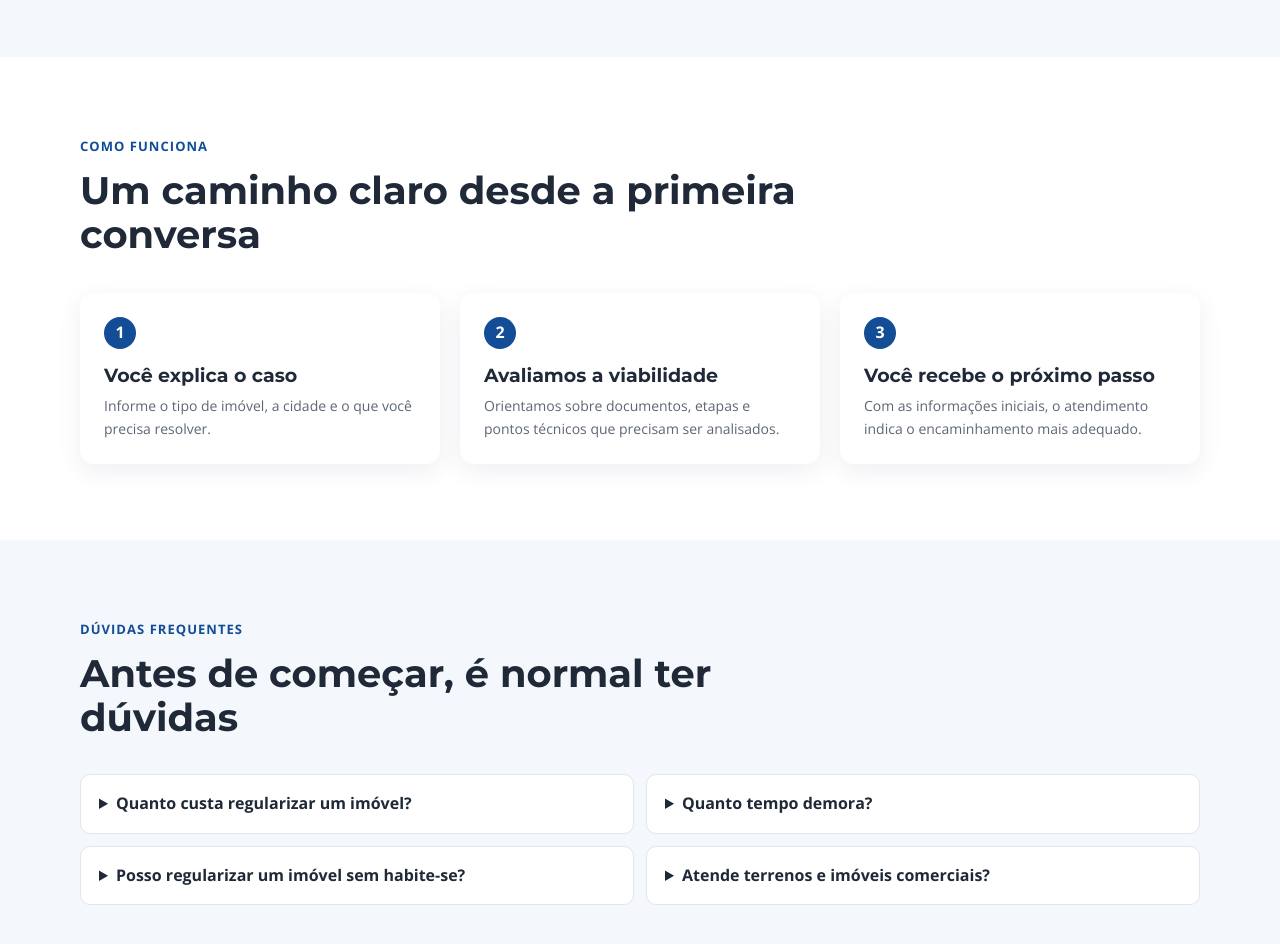
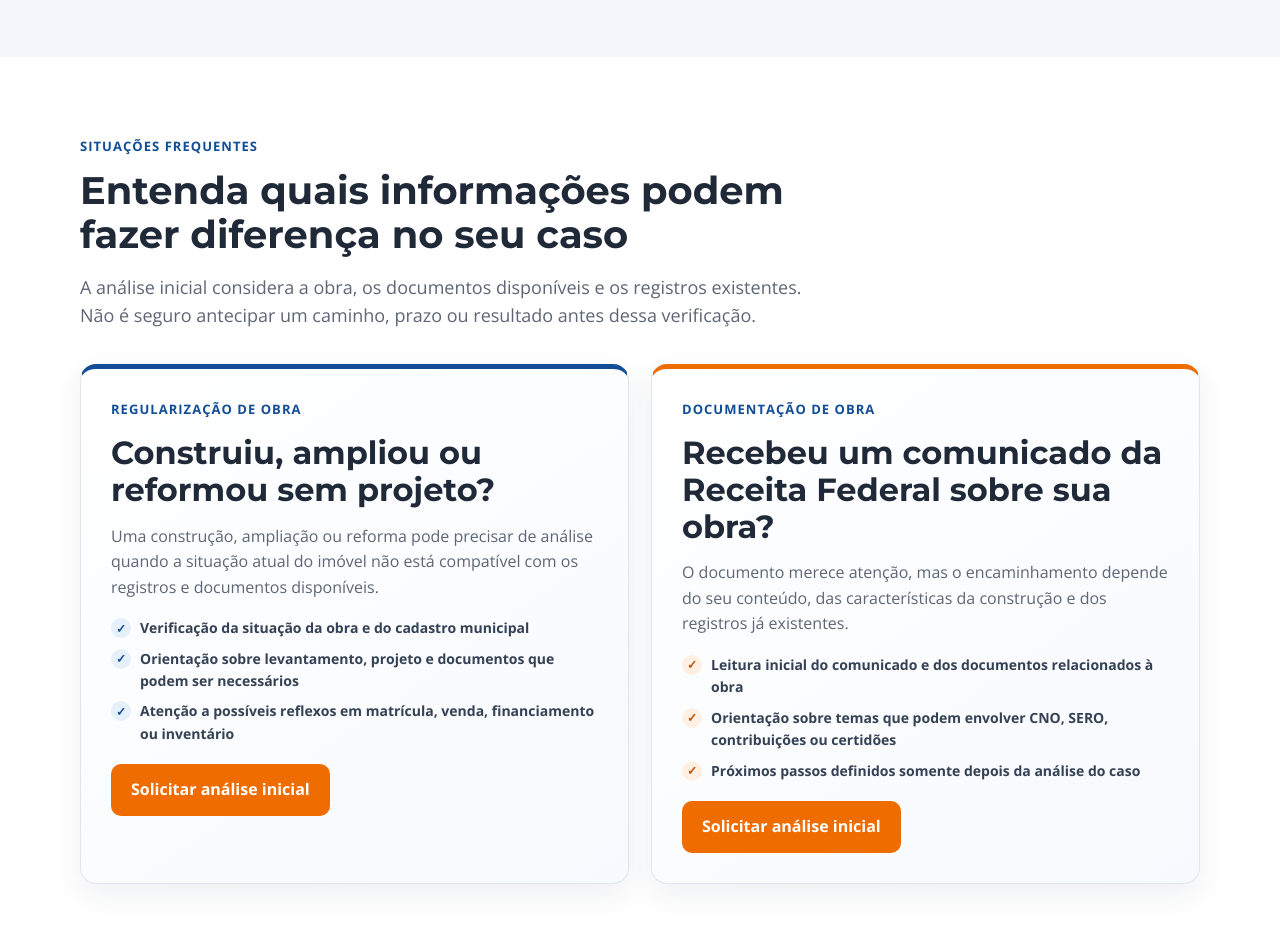
Before and after one commit to ceceprojetos-bot/ccprojetos-landing, a plain HTML site: page index.html in a window 1280 px wide. Shown: the part 1840-2784 px from the top of the page. Drawn offline with nearby package versions, Linux system fonts and the light colour scheme.

Commit message:
Atualiza seções e qualificação da landing

```diff
--- a/index.html
+++ b/index.html
@@ -116,6 +116,18 @@
     .service h3 { font-size: 20px; }
     .service p { margin: 0; color: var(--muted); font-size: 14px; }
     .service a { margin-top: auto; color: var(--blue); font-size: 14px; font-weight: 800; }
+    .case-paths { background: var(--white); }
+    .case-grid { display: grid; grid-template-columns: repeat(2, 1fr); gap: 22px; margin-top: 34px; }
+    .case-card { display: grid; align-content: start; gap: 15px; min-height: 100%; padding: 30px; border: 1px solid var(--border); border-top: 5px solid var(--blue); border-radius: 16px; background: linear-gradient(145deg, #fff, #f6f9fd); box-shadow: 0 10px 30px rgba(33,55,84,.08); }
+    .case-card.receita { border-top-color: var(--orange); }
+    .case-card .section-kicker { margin: 0; }
+    .case-card h2 { font-size: clamp(24px, 2.5vw, 32px); }
+    .case-card p { margin: 0; color: var(--muted); }
+    .case-list { display: grid; gap: 8px; margin: 2px 0 4px; padding: 0; list-style: none; color: #354154; font-size: 14px; font-weight: 700; }
+    .case-list li { display: flex; align-items: flex-start; gap: 9px; }
+    .case-list li::before { content: "✓"; display: inline-grid; flex: 0 0 20px; place-items: center; width: 20px; height: 20px; margin-top: 1px; border-radius: 50%; background: #e6f0fb; color: var(--blue); font-size: 12px; }
+    .case-card.receita .case-list li::before { background: #fff0e3; color: #b85100; }
+    .case-card .button { justify-self: start; margin-top: auto; }
     .steps { display: grid; grid-template-columns: repeat(3, 1fr); gap: 20px; margin-top: 35px; }
     .step { position: relative; padding: 24px; border-radius: 14px; background: var(--white); box-shadow: 0 7px 25px rgba(33,55,84,.08); }
     .step-number { display: grid; place-items: center; width: 32px; height: 32px; margin-bottom: 16px; border-radius: 50%; background: var(--blue); color: var(--white); font-weight: 800; }
@@ -142,7 +154,7 @@
       .menu-toggle { display: inline-flex; }
       .hero-grid { grid-template-columns: 1fr; gap: 32px; padding: 55px 0 48px; }
       .lead-card { max-width: 620px; }
-      .service-grid { grid-template-columns: repeat(2, 1fr); }
+      .service-grid, .case-grid { grid-template-columns: repeat(2, 1fr); }
       .steps { grid-template-columns: 1fr; }
     }
     @media (max-width: 600px) {
@@ -155,8 +167,10 @@
       .hero-actions .button { width: 100%; }
       .trust-list { display: grid; gap: 9px; }
       .lead-card { padding: 21px; }
-      .form-grid, .service-grid, .faq-grid { grid-template-columns: 1fr; }
+      .form-grid, .service-grid, .case-grid, .faq-grid { grid-template-columns: 1fr; }
       .field.full { grid-column: auto; }
+      .case-card { padding: 24px; }
+      .case-card .button { width: 100%; }
       section { padding: 58px 0; }
       .section-intro { font-size: 16px; }
       .footer-inner { align-items: flex-start; flex-direction: column; }
@@ -225,15 +239,15 @@
                 <input id="lead-city" name="cidade" autocomplete="address-level2" required placeholder="Ex.: Araras">
               </div>
               <div class="field">
-                <label for="lead-service">O que você precisa?</label>
+                <label for="lead-service">Qual é a principal pendência?</label>
                 <select id="lead-service" name="servico" required>
-                  <option value="">Selecione um serviço</option>
-                  <option>Estudo de viabilidade técnica</option>
-                  <option>Aprovação de projeto</option>
-                  <option>Habite-se ou certidão</option>
-                  <option>Desdobro de lote</option>
-                  <option>Projeto Corpo de Bombeiros</option>
-                  <option>Outro caso de regularização</option>
+                  <option value="">Selecione uma opção</option>
+                  <option>Obra sem projeto</option>
+                  <option>Comunicado da Receita Federal</option>
+                  <option>CNO/SERO/INSS/CND</option>
+                  <option>Cartório/averbação</option>
+                  <option>Venda, financiamento ou inventário</option>
+                  <option>Outro problema</option>
                 </select>
               </div>
               <div class="field full">
@@ -268,6 +282,38 @@
           <article class="service"><span class="service-icon" aria-hidden="true">⌘</span><h3>Desdobro de lotes</h3><p>Estudo e encaminhamento técnico para divisão de terrenos e adequação urbanística.</p><a href="#formulario">Falar sobre desdobro →</a></article>
           <article class="service"><span class="service-icon" aria-hidden="true">▦</span><h3>Projeto Bombeiros</h3><p>Projeto e regularização de prevenção contra incêndio conforme a necessidade da edificação.</p><a href="#formulario">Preciso de orientação →</a></article>
           <article class="service"><span class="service-icon" aria-hidden="true">?</span><h3>Consultoria técnica</h3><p>Uma orientação clara para organizar documentos e decidir o caminho adequado para o imóvel.</p><a href="#formulario">Tirar uma dúvida →</a></article>
+        </div>
+      </div>
+    </section>
+
+    <section id="situacoes-da-obra" class="case-paths" aria-label="Situações frequentes de regularização">
+      <div class="container">
+        <span class="section-kicker">Situações frequentes</span>
+        <h2 class="section-title">Entenda quais informações podem fazer diferença no seu caso</h2>
+        <p class="section-intro">A análise inicial considera a obra, os documentos disponíveis e os registros existentes. Não é seguro antecipar um caminho, prazo ou resultado antes dessa verificação.</p>
+        <div class="case-grid">
+          <article class="case-card" aria-labelledby="obra-sem-projeto-title">
+            <span class="section-kicker">Regularização de obra</span>
+            <h2 id="obra-sem-projeto-title">Construiu, ampliou ou reformou sem projeto?</h2>
+            <p>Uma construção, ampliação ou reforma pode precisar de análise quando a situação atual do imóvel não está compatível com os registros e documentos disponíveis.</p>
+            <ul class="case-list">
+              <li>Verificação da situação da obra e do cadastro municipal</li>
+              <li>Orientação sobre levantamento, projeto e documentos que podem ser necessários</li>
+              <li>Atenção a possíveis reflexos em matrícula, venda, financiamento ou inventário</li>
+            </ul>
+            <a class="button" href="#formulario">Solicitar análise inicial</a>
+          </article>
+          <article class="case-card receita" aria-labelledby="comunicado-receita-title">
+            <span class="section-kicker">Documentação de obra</span>
+            <h2 id="comunicado-receita-title">Recebeu um comunicado da Receita Federal sobre sua obra?</h2>
+            <p>O documento merece atenção, mas o encaminhamento depende do seu conteúdo, das características da construção e dos registros já existentes.</p>
+            <ul class="case-list">
+              <li>Leitura inicial do comunicado e dos documentos relacionados à obra</li>
+              <li>Orientação sobre temas que podem envolver CNO, SERO, contribuições ou certidões</li>
+              <li>Próximos passos definidos somente depois da análise do caso</li>
+            </ul>
+            <a class="button" href="#formulario">Solicitar análise inicial</a>
+          </article>
         </div>
       </div>
     </section>
```
